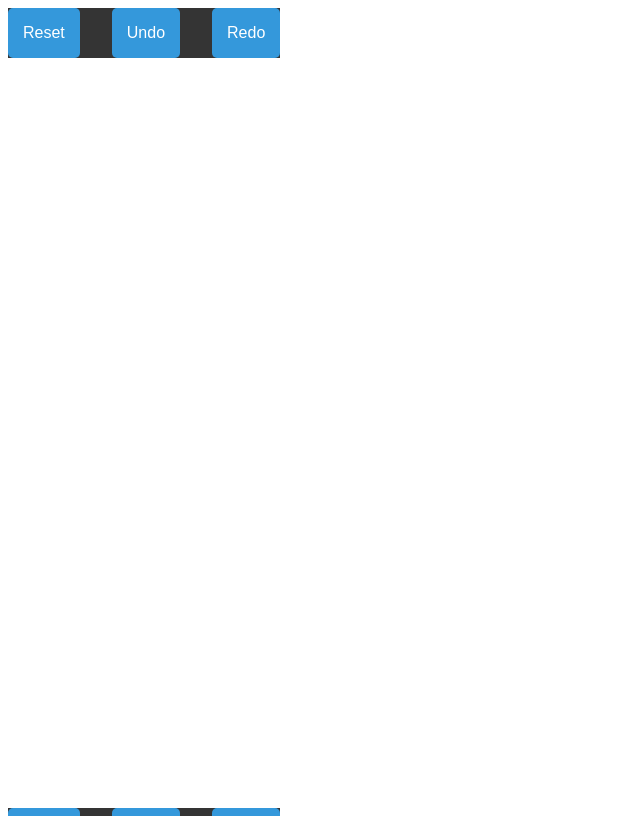
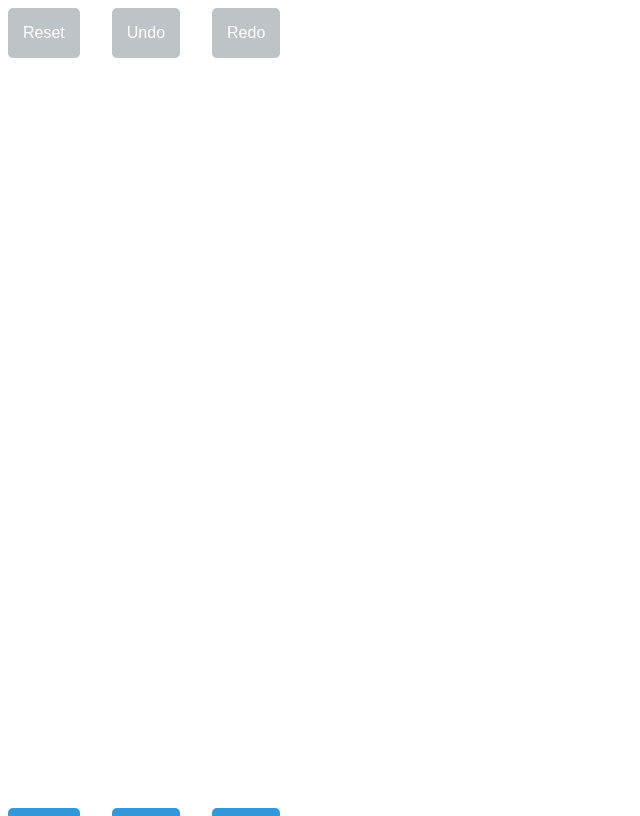
Before and after one commit to hard-to-smart/React-Mini-Projects, a React (Vite) app: page / in a window 1280 px wide. Shown: the whole page, without its empty margins (0-640 px from the left). Built offline with nearby package versions, Linux system fonts and the light colour scheme.

Commit message:
resolved button disabling issues

```diff
--- a/src/ButtonsContainer.jsx
+++ b/src/ButtonsContainer.jsx
@@ -1,6 +1,5 @@
 import styled from "styled-components"
 import Button from "./components/Button"
-import { cloneElement } from "react"
 
 const StyledButtonsContainer = styled.div`
     width: fit;
@@ -10,43 +9,52 @@ const StyledButtonsContainer = styled.div`
     gap: 2em;
     margin-top:0;
     margin-left:0;
-    background-color:#343434;
 `
 
-const ButtonsContainer = ( {circlesArray, transferArray ,setCirclesArray, setTrasferArray, checkResetUndoLength, checkRedoLength }) => {
+const ButtonsContainer = ( {circlesArray, transferArray ,setCirclesArray, setTransferArray , resetUndoDisabled, redoDisabled}) => {
 
   function onReset(e){
     e.stopPropagation()
     console.log("reset clicked")
     setCirclesArray([])
-    setTrasferArray([])
+    setTransferArray([])
   }
-  console.log("clicked on reset",circlesArray, transferArray);
 
   function onUndo(e){
     e.stopPropagation()
     console.log("undo clicked")
-    if(circlesArray.length !== 0){
-    const temp = circlesArray.pop()
-    transferArray.push(temp)
+    if(circlesArray.length >=1){
+    const temp =  circlesArray.pop()
+    setCirclesArray([...circlesArray])
+    setTransferArray([...transferArray, temp])
+    console.log(circlesArray, transferArray)
     }
+    // else{
+    //   setResetUndoDisabled(true)
+    // }
   }
+
+
 
   function onRedo(e){
     e.stopPropagation()
     console.log("redo clicked")
-    if(transferArray.length !== 0 ){
-      const temp = transferArray.pop()
-      circlesArray.push(temp)
+    if(transferArray.length >=1 ){
+      const temp =  transferArray.pop()
+      setTransferArray([...transferArray])
+      setCirclesArray([...circlesArray, temp ])
     }
+    // else{
+    //   setRedoDisabled(true)
+    // }
   }
 
 
   return (
-    <StyledButtonsContainer>
-        <Button label = "Reset" onClickFunction={(e) => onReset(e)} disabled={checkResetUndoLength} />
-        <Button label = "Undo" onClickFunction={(e) =>onUndo(e)} disabled={checkResetUndoLength} />
-        <Button label = "Redo" onClickFunction={(e) => onRedo(e)}  disabled={checkRedoLength}/>
+  <StyledButtonsContainer>
+        <Button label = "Reset" onClickFunction={(e) => onReset(e)} disabled={resetUndoDisabled}  />
+        <Button label = "Undo" onClickFunction={(e) =>onUndo(e)} disabled={resetUndoDisabled} />
+        <Button label = "Redo" onClickFunction={(e) => onRedo(e)}  disabled={redoDisabled}/>
     </StyledButtonsContainer>
   )
 }
--- a/src/CircleContainer.jsx
+++ b/src/CircleContainer.jsx
@@ -10,47 +10,32 @@ const StyledCircleContainer = styled.div`
 `
 
 const CircleContainer = () => {
+
   const [circle, setCircle] = useState();
   const [circlesArray, setCirclesArray] = useState([]);
-  const [transferArray, setTrasferArray] =useState([]);
+  const [transferArray, setTransferArray] = useState([]);
 
-  const handleCreateCircle=(e)=>{
+  const handleCreateCircle = (e) => {
     e.preventDefault()
     console.log("circles container clicked")
+
     const newCircle = {
       id: Date.now(),
-    xAxis: e.clientX -20,
-    yAxis: e.clientY -20,
+      xAxis: e.clientX - 20,
+      yAxis: e.clientY - 20,
       color: '#636363',
     }
-
     setCircle(newCircle);
     setCirclesArray((prevCircles) => [...prevCircles, newCircle]);
   }
+  useEffect(() => {
 
-  const checkResetUndoLength=()=>{
-    const buttonValue=(circlesArray.length === 0);
-    return buttonValue
-  }
-
-  const checkRedoLength=()=>{
-    const buttonValue=(transferArray.length === 0);
-    return buttonValue
-  }
-  useEffect(()=>{
-    checkResetUndoLength();
-    checkRedoLength();
-  }, circlesArray, transferArray)
-
-
-
-  console.log(circle)
-  console.log(circlesArray)
+  }, [circlesArray, transferArray,])
 
   return (
     <StyledCircleContainer onClick={handleCreateCircle}>
-    <ButtonsContainer circlesArray={circlesArray} transferArray={transferArray} setCirclesArray={setCirclesArray} setTrasferArray={setTrasferArray} checkRedoLength={checkRedoLength} checkResetUndoLength={checkResetUndoLength}/>
-    {circlesArray.map((circle)=>{
+      <ButtonsContainer circlesArray={circlesArray} transferArray={transferArray} setCirclesArray={setCirclesArray} setTransferArray={setTransferArray} resetUndoDisabled={circlesArray.length === 0} redoDisabled={transferArray.length === 0} />
+      {circlesArray.map((circle) => {
         return <Circle key={circle.id} x={circle.xAxis} y={circle.yAxis} color={circle.color} />
       }
       )}
```
Lines whose indentation alone changed are shown as unchanged.
